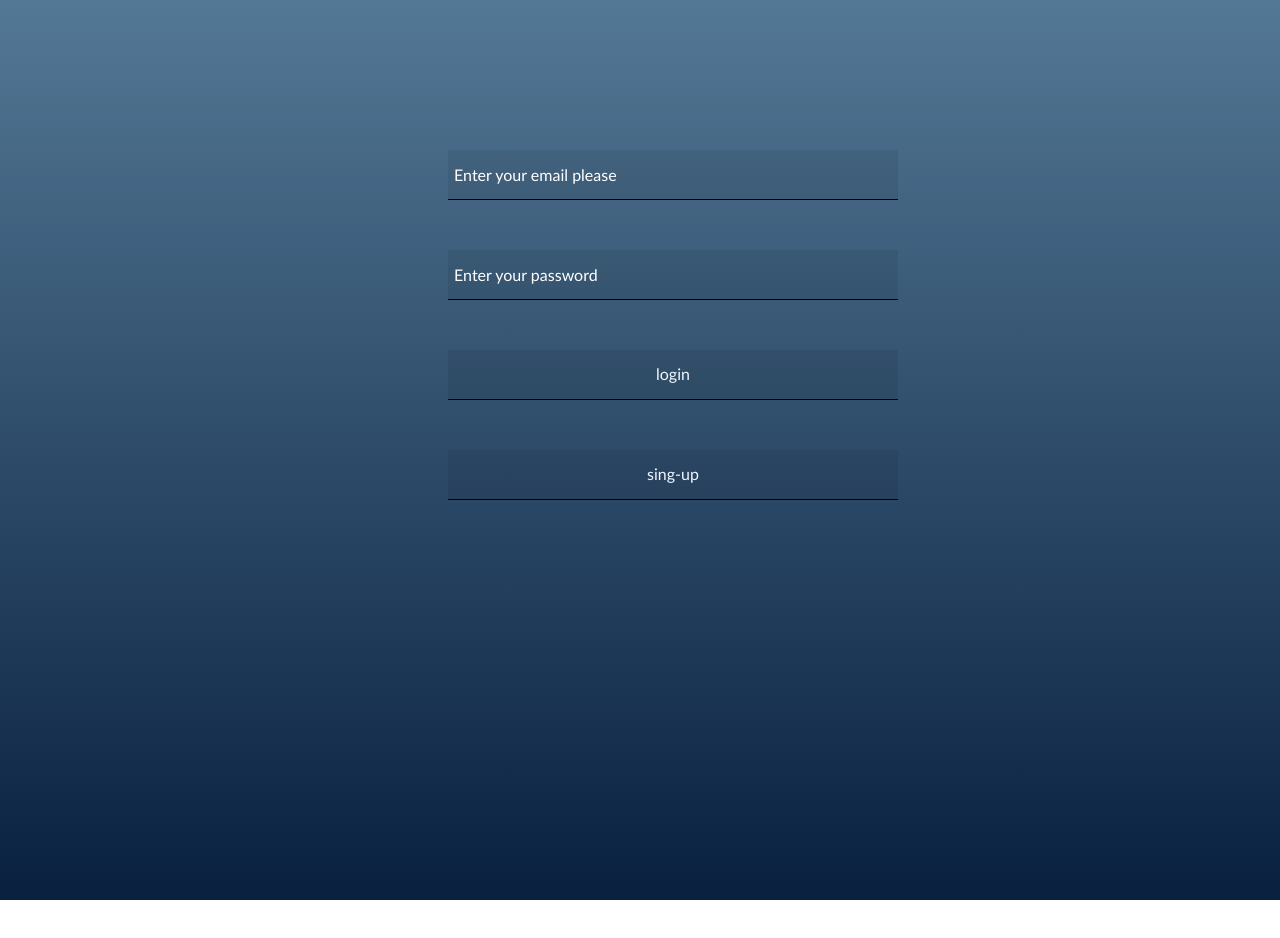
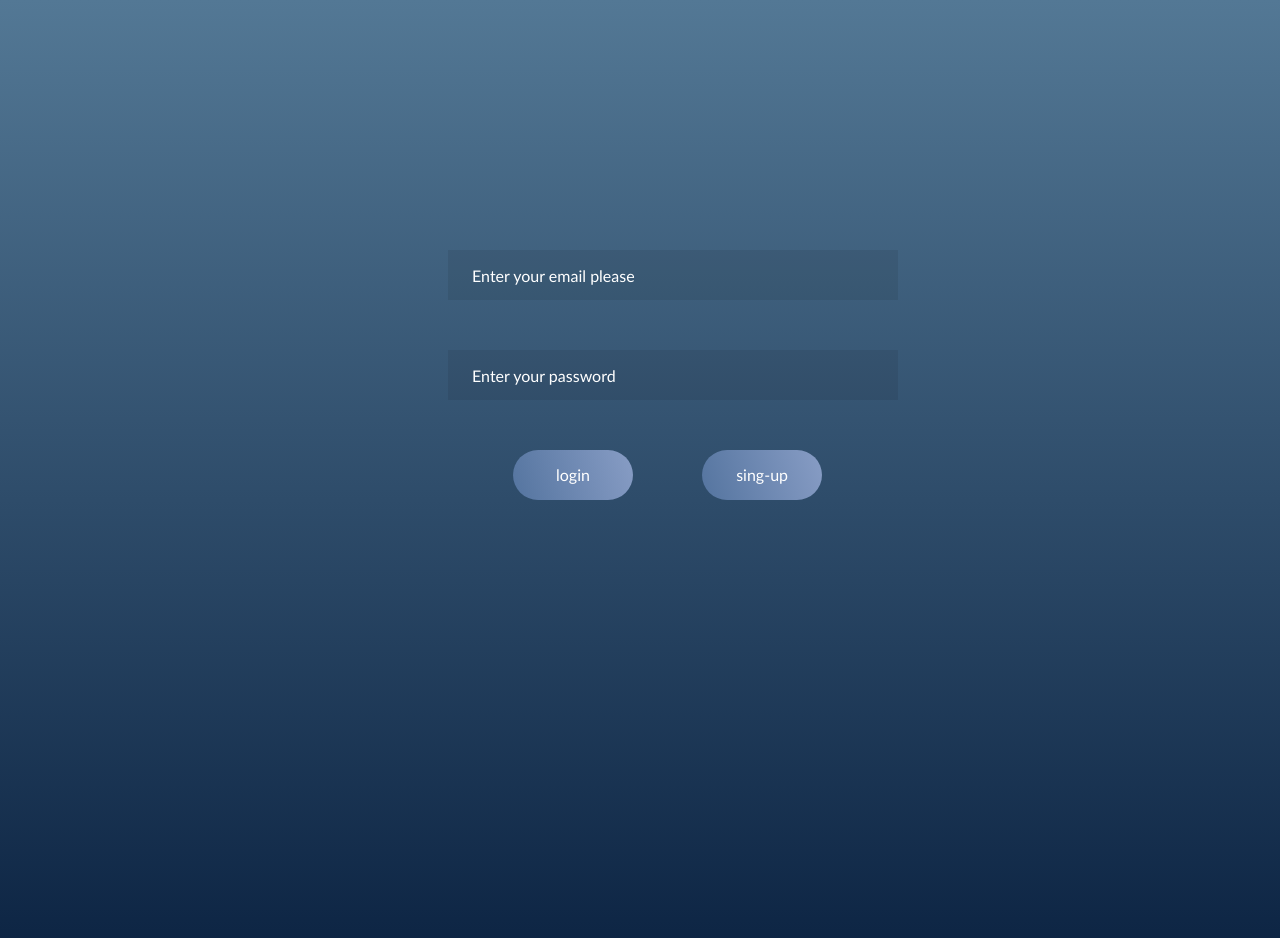
Before and after one commit to Alaa-Orabi/ExameProject, a plain HTML site: page index.html in a window 1280 px wide. Before the commit the page ends 900 px from the top, so only its background shows below. Drawn offline with Linux system fonts and the light colour scheme.

Commit message:
Add files via upload

```diff
--- a/style.css
+++ b/style.css
@@ -12,7 +12,7 @@ body {
 
 form{
     width: 600px;
-    margin: 100px 35%;
+    margin: 200px 35%;
 }
 input::placeholder {
     color: white;
@@ -27,9 +27,35 @@ input{
     color: aliceblue;
     border: none;
     outline: none;
-    border-bottom: 1px black solid ;
+    /* border-bottom: 1px black solid ;
+    transform: perspective(250px) translateZ(0px);
+    transition: 0.5s ease-in-out; */
 }
 input:focus{
     border: none;
     outline: none;
 }
+input:nth-child(1),
+input:nth-child(2){
+padding-left: 20px;
+}
+
+input:nth-child(4),
+input:nth-child(5){
+    border-radius: 50px;
+    outline: none;
+    border: none;
+    background-image: linear-gradient(250deg, #889dc5 0%, #54749f 100%);
+    color: white;
+    transition: 0.3s ease-in-out;
+    width: 20%;
+    display: inline-block;
+    margin-left: 65px;
+}
+
+
+
+input:nth-child(5):hover,input:nth-child(4):hover{
+    transform: perspective(250px) translateZ(5px);
+    transition: 0.3s ease-in-out;
+}
```
Also changed, not shown: index.html (+1 -0 lines).
